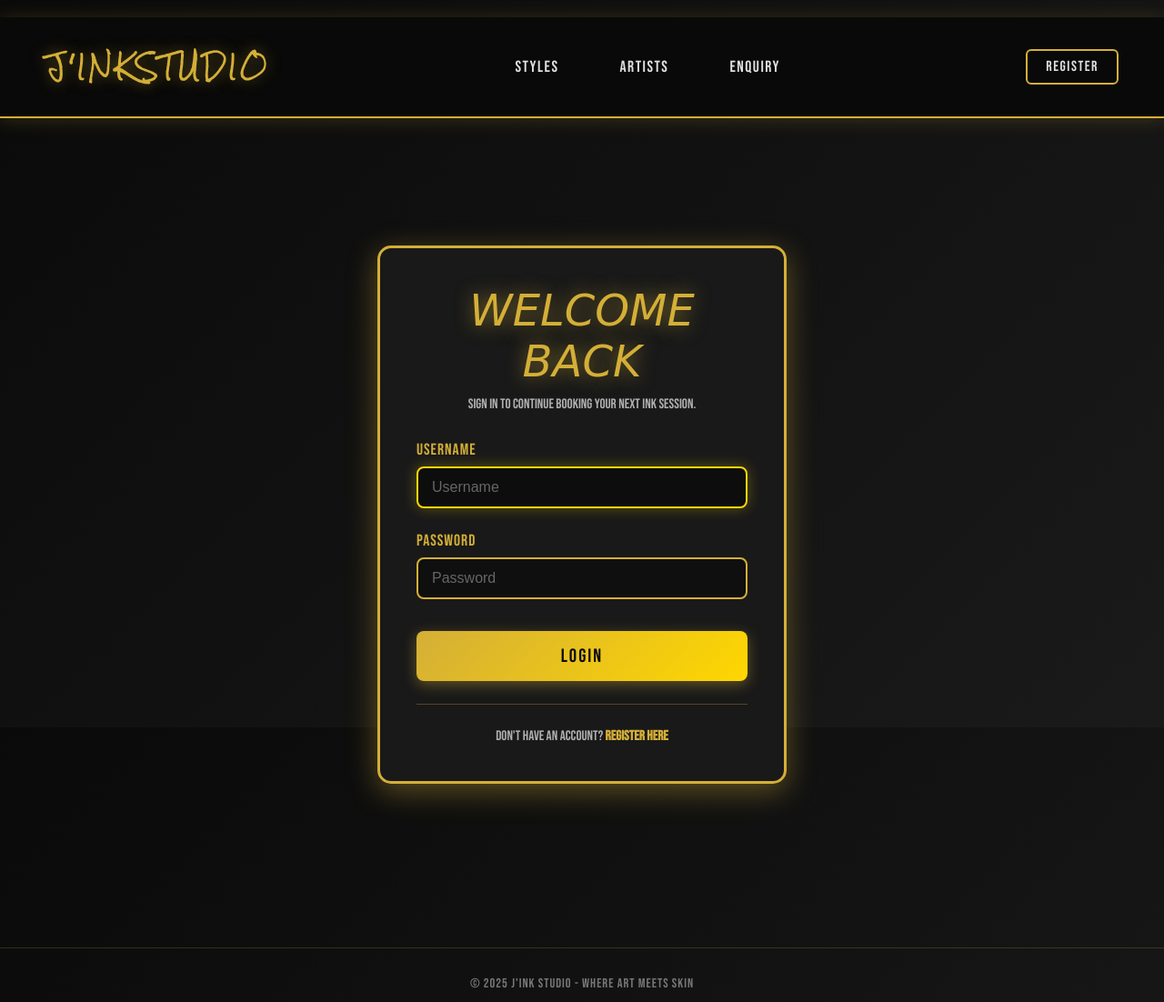
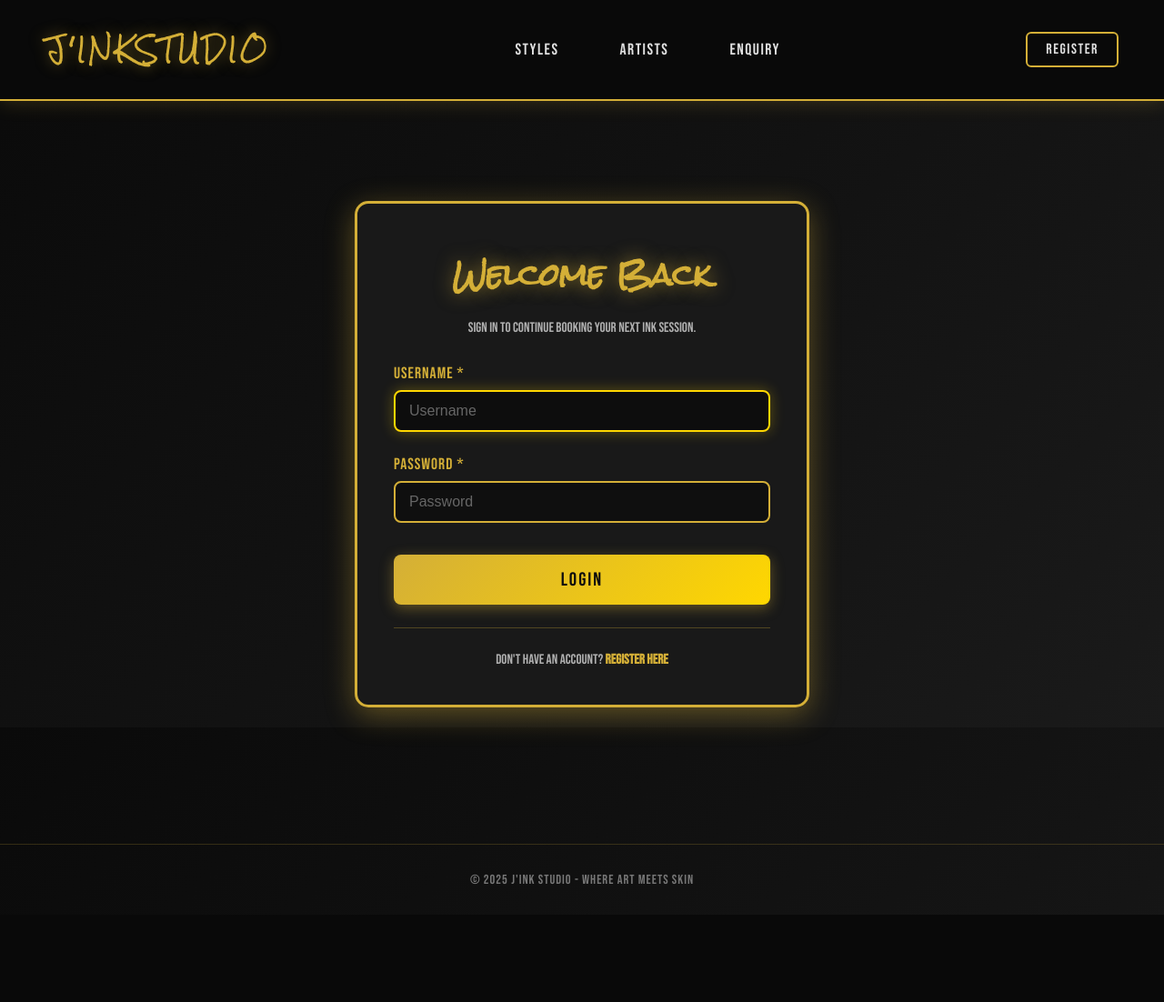
Before and after one commit to gino564/TattooAppointment, a Django app: page /appointments/login/ in a window 1280 px wide. Shown: the top 1102 px of the page at 91% size. After the commit the page ends 1006 px from the top, so only its background shows below. Run offline with Django 5.2, Linux system fonts and the light colour scheme.

Commit message:
Make login page design consistent with register page
Updated login.html to use the same styling as register.html:
- Rock Salt font for header instead of Brush Script MT
- Same container size, padding, and border styling
- Matching label fonts (Bebas Neue), input styles, and button design
- Consistent auth-footer styling

The index.html in the repo already has clean URLs (no references
to non-existent appointments:create or appointments:manage views).

https://claude.ai/code/session_01XtMWdnK5mQ61udomfUVCpC

```diff
--- a/appointments/templates/appointments/login.html
+++ b/appointments/templates/appointments/login.html
@@ -5,8 +5,8 @@
 {% block extra_css %}
 <style>
     .auth-container {
-        max-width: 450px;
-        margin: 80px auto;
+        max-width: 500px;
+        margin: 50px auto;
         padding: 40px;
         background: rgba(26, 26, 26, 0.95);
         border: 3px solid #d4af37;
@@ -20,13 +20,11 @@
     }
 
         .auth-header h2 {
-            font-family: 'Brush Script MT', cursive;
+            font-family: 'Rock Salt', cursive;
             color: #d4af37;
-            font-size: 3rem;
+            font-size: 2rem;
             margin-bottom: 10px;
             text-shadow: 0 0 20px rgba(212, 175, 55, 0.6);
-            font-weight: normal;
-            font-style: italic;
         }
 
         .auth-header p {
@@ -167,7 +165,7 @@
 {% block content %}
 <div class="auth-container">
     <div class="auth-header">
-        <h2>WELCOME BACK</h2>
+        <h2>Welcome Back</h2>
         <p>Sign in to continue booking your next ink session.</p>
     </div>
 
@@ -185,13 +183,13 @@
         {% csrf_token %}
 
         <div class="form-group">
-            <label for="{{ form.username.id_for_label }}">Username</label>
+            <label for="{{ form.username.id_for_label }}">Username *</label>
             {{ form.username }}
             {{ form.username.errors }}
         </div>
 
         <div class="form-group">
-            <label for="{{ form.password.id_for_label }}">Password</label>
+            <label for="{{ form.password.id_for_label }}">Password *</label>
             {{ form.password }}
             {{ form.password.errors }}
         </div>
```
